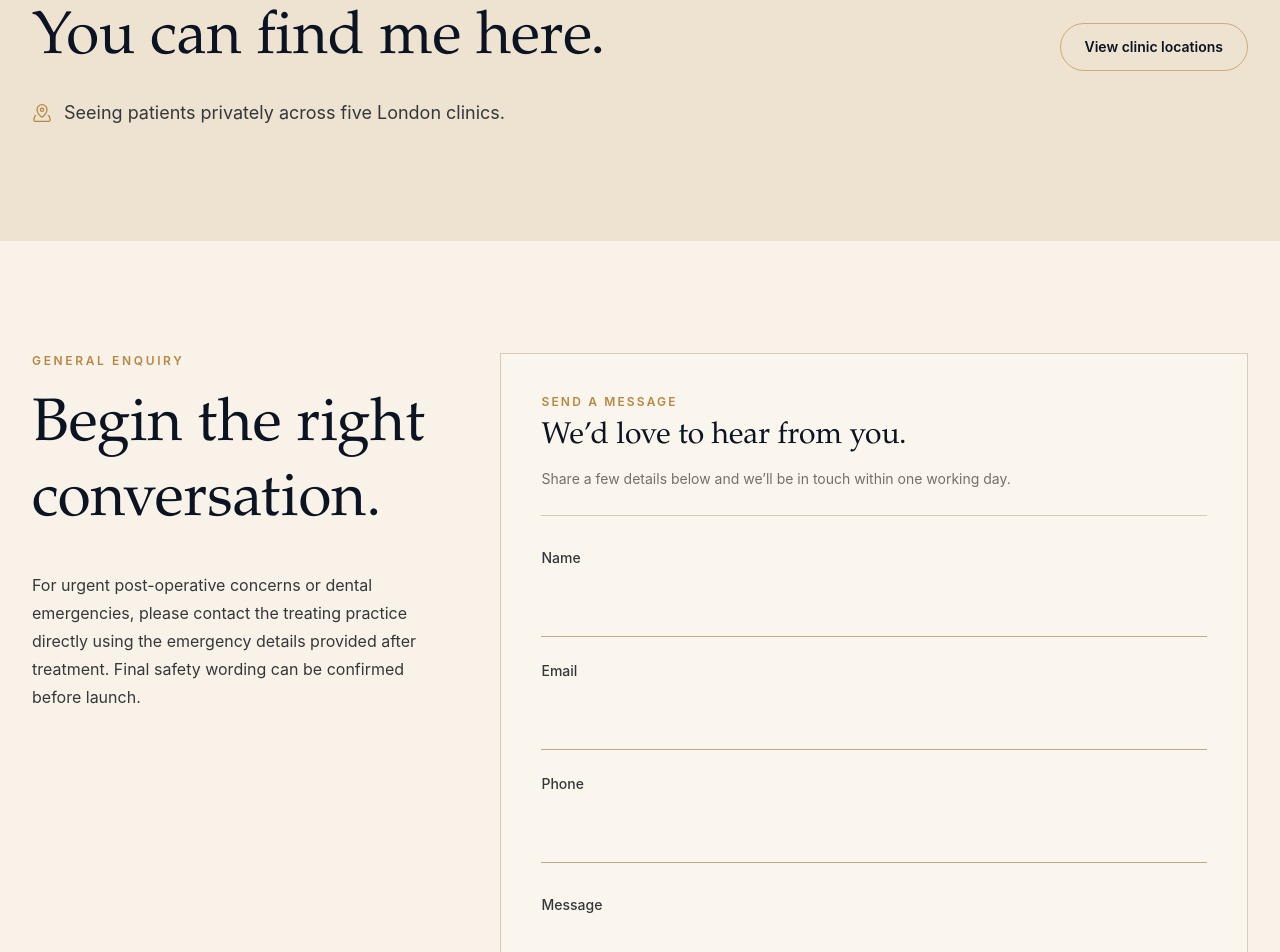
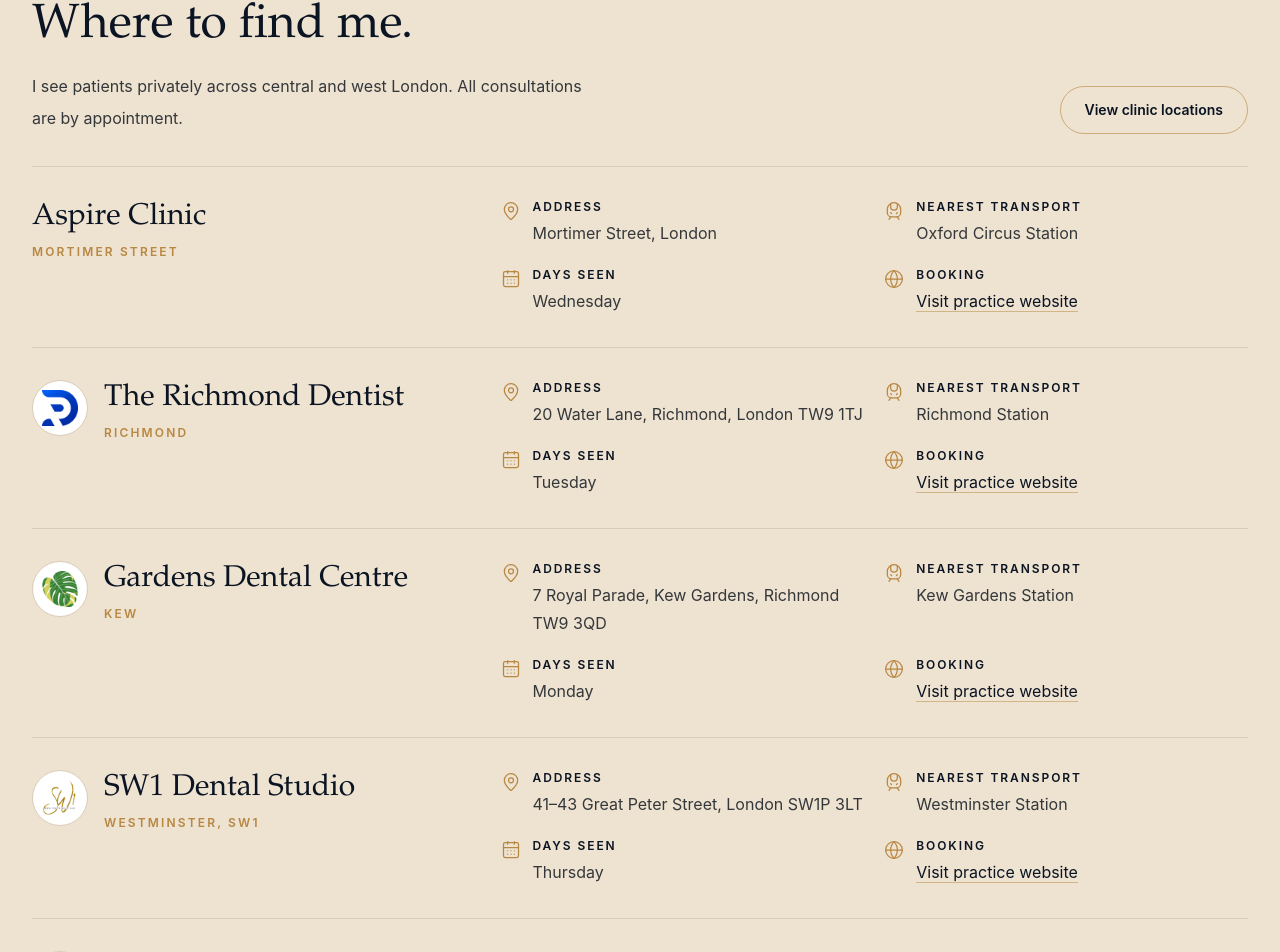
Before and after one commit to bishtmahesh/payvandmenhadji, a Next.js app: page /contact in a window 1280 px wide. Shown: the part 1446-2398 px from the top of the page. Built offline with nearby package versions, Linux system fonts and the light colour scheme.

Commit message:
Use full name consistently, fix UK spelling, add locations to enquire page

```diff
--- a/app/about/page.tsx
+++ b/app/about/page.tsx
@@ -17,7 +17,7 @@
   return (
     <main>
       <PremiumHero
-        preheading="About Dr Menhadji"
+        preheading="About Dr Payvand Menhadji"
         title="Specialist Periodontist. Researcher. Educator."
       >
         <div className="max-w-xl space-y-2">
@@ -35,7 +35,7 @@
           <Reveal>
             <EditorialImagePlaceholder
               label="Dr Payvand Menhadji"
-              intent="Conversational portrait of Dr Menhadji with warmth and specialist poise."
+              intent="Conversational portrait of Dr Payvand Menhadji with warmth and specialist poise."
               className="aspect-[4/5]"
               src="/images/dr-payvand-hero.png"
               position="object-[76%_20%] scale-135"
--- a/app/contact/page.tsx
+++ b/app/contact/page.tsx
@@ -1,8 +1,9 @@
-import { Building2, MapPinned, Mic2, Send, Stethoscope } from "lucide-react";
+import { Building2, Mic2, Send, Stethoscope } from "lucide-react";
 import { Button } from "@/components/button";
 import { Field, FormPanel, TextArea } from "@/components/forms";
 import { IconCards } from "@/components/icon-cards";
 import { Container, Eyebrow, Section } from "@/components/layout";
+import { LocationBlock } from "@/components/location-block";
 import { PremiumHero } from "@/components/premium-hero";
 import { Reveal } from "@/components/reveal";
 import type { Metadata } from "next";
@@ -52,18 +53,73 @@
       </Section>
 
       <Section className="bg-[#eee2d1]">
-        <Container className="flex flex-col justify-between gap-8 sm:flex-row sm:items-center">
-          <div>
-            <Eyebrow>Practice Locations</Eyebrow>
-            <h2 className="font-display text-5xl leading-tight text-[#0b1422] sm:text-6xl">
-              You can find me here.
-            </h2>
-            <p className="mt-5 flex items-center gap-3 text-lg leading-8 text-[#34383a]">
-              <MapPinned className="size-5 shrink-0 text-[#b88742]" strokeWidth={1.5} />
-              Seeing patients privately across five London clinics.
-            </p>
-          </div>
-          <Button href="/clinics" variant="secondary">View clinic locations</Button>
+        <Container>
+          <Reveal className="mb-8 flex flex-col justify-between gap-5 sm:flex-row sm:items-end">
+            <div>
+              <Eyebrow>Practice Locations</Eyebrow>
+              <h2 className="font-display text-5xl text-[#0b1422]">Where to find me.</h2>
+              <p className="mt-5 max-w-xl leading-8 text-[#34383a]">
+                I see patients privately across central and west London. All consultations are by appointment.
+              </p>
+            </div>
+            <Button href="/clinics" variant="secondary">View clinic locations</Button>
+          </Reveal>
+          <Reveal>
+            <LocationBlock
+              location={{
+                practice: "Aspire Clinic",
+                area: "Mortimer Street",
+                address: "Mortimer Street, London",
+                transport: "Oxford Circus Station",
+                days: "Wednesday",
+                website: "https://www.theaspireclinic.com/",
+              }}
+            />
+            <LocationBlock
+              location={{
+                practice: "The Richmond Dentist",
+                area: "Richmond",
+                address: "20 Water Lane, Richmond, London TW9 1TJ",
+                transport: "Richmond Station",
+                days: "Tuesday",
+                website: "https://therichmonddentist.co.uk/",
+                logo: "/images/practices/richmond.png",
+              }}
+            />
+            <LocationBlock
+              location={{
+                practice: "Gardens Dental Centre",
+                area: "Kew",
+                address: "7 Royal Parade, Kew Gardens, Richmond TW9 3QD",
+                transport: "Kew Gardens Station",
+                days: "Monday",
+                website: "https://www.gardensdentalcentre.com/the-team/",
+                logo: "/images/practices/gardens.png",
+              }}
+            />
+            <LocationBlock
+              location={{
+                practice: "SW1 Dental Studio",
+                area: "Westminster, SW1",
+                address: "41–43 Great Peter Street, London SW1P 3LT",
+                transport: "Westminster Station",
+                days: "Thursday",
+                website: "https://www.sw1dentalstudio.co.uk/dr-payvand-menhadji",
+                logo: "/images/practices/sw1.png",
+              }}
+            />
+            <LocationBlock
+              location={{
+                practice: "Serene Dental",
+                area: "London",
+                address: "Address to be confirmed",
+                transport: "Knightsbridge Station",
+                days: "Wednesday",
+                website: "https://www.serenedental.co.uk/",
+                logo: "/images/practices/serene.jpg",
+              }}
+            />
+          </Reveal>
         </Container>
       </Section>
 
--- a/app/fees/page.tsx
+++ b/app/fees/page.tsx
@@ -65,7 +65,7 @@
           </Reveal>
           <Reveal>
             <p className="max-w-3xl text-xl leading-9 text-[#34383a]">
-              Fees are payable at each appointment by card or bank transfer. Many private health insurers contribute toward specialist periodontal and implant care, so please contact your insurer in advance to confirm cover.
+              Fees are payable at each appointment by card or bank transfer. Many private health insurers contribute towards specialist periodontal and implant care, so please contact your insurer in advance to confirm cover.
             </p>
           </Reveal>
         </Container>
--- a/app/for-dentists/page.tsx
+++ b/app/for-dentists/page.tsx
@@ -10,7 +10,7 @@
 import type { Metadata } from "next";
 
 export const metadata: Metadata = {
-  title: "Referrals: Specialist Periodontist London | Dr Menhadji",
+  title: "Referrals: Specialist Periodontist London | Dr Payvand Menhadji",
   description:
     "Refer your patients for specialist periodontal and implant care in London. Online referral form and clear reporting.",
 };
@@ -103,7 +103,7 @@
               Send a referral.
             </h2>
             <p className="mt-6 text-lg leading-8 text-[#34383a]">
-              This frontend prototype is ready for routing to Dr Menhadji and a selected practice once the operational workflow is confirmed.
+              This frontend prototype is ready for routing to Dr Payvand Menhadji and a selected practice once the operational workflow is confirmed.
             </p>
           </Reveal>
           <Reveal>
@@ -168,7 +168,7 @@
           </Reveal>
           <Reveal>
             <p className="text-xl leading-9 text-[#34383a]">
-              Dr Menhadji is available for selected study club and CPD evening enquiries where periodontal diagnosis, soft tissue management, implant maintenance, and referral planning would support the audience.
+              Dr Payvand Menhadji is available for selected study club and CPD evening enquiries where periodontal diagnosis, soft tissue management, implant maintenance, and referral planning would support the audience.
             </p>
             <div className="mt-8">
               <Button href="/contact" variant="secondary">Professional enquiry</Button>
--- a/app/page.tsx
+++ b/app/page.tsx
@@ -65,7 +65,7 @@
           </Reveal>
           <Reveal className="lg:pt-10">
             <p className="max-w-3xl text-xl leading-9 text-[#34383a]">
-              Dental concerns often begin at the gums. Dr Menhadji focuses on the tissues supporting teeth and implants, treating problems predictably to protect long-term stability.
+              Dental concerns often begin at the gums. Dr Payvand Menhadji focuses on the tissues supporting teeth and implants, treating problems predictably to protect long-term stability.
             </p>
             <div className="mt-12 grid gap-5 sm:grid-cols-3">
               {[
@@ -140,7 +140,7 @@
               A specialist partner for periodontal and implant referrals.
             </h2>
             <p className="mt-7 max-w-2xl text-lg leading-8 text-[#34383a]">
-              Dr Menhadji works collaboratively with general dentists, restorative teams, and orthodontic colleagues, with clear reporting and patient handback where appropriate.
+              Dr Payvand Menhadji works collaboratively with general dentists, restorative teams, and orthodontic colleagues, with clear reporting and patient handback where appropriate.
             </p>
             <div className="mt-9">
               <Button href="/for-dentists" variant="secondary">Refer a patient</Button>
--- a/app/treatments/dental-implants/page.tsx
+++ b/app/treatments/dental-implants/page.tsx
@@ -137,7 +137,7 @@
               Most healthy adults missing one or more teeth are suitable. The best results come with healthy gums, enough bone to support the implant, and good oral hygiene. Smoking, uncontrolled diabetes or significant bone loss do not necessarily rule implants out, but may need assessment or preparatory treatment first.
             </p>
             <p className="mt-6 text-xl leading-9 text-[#34383a]">
-              As a periodontist, Dr Menhadji places particular emphasis on the health of the gums and bone before any implant is considered, which is what protects the result over the long term.
+              As a periodontist, Dr Payvand Menhadji places particular emphasis on the health of the gums and bone before any implant is considered, which is what protects the result over the long term.
             </p>
           </Reveal>
         </Container>
```
Also changed, not shown: data/site-content.ts (+4 -4 lines).
